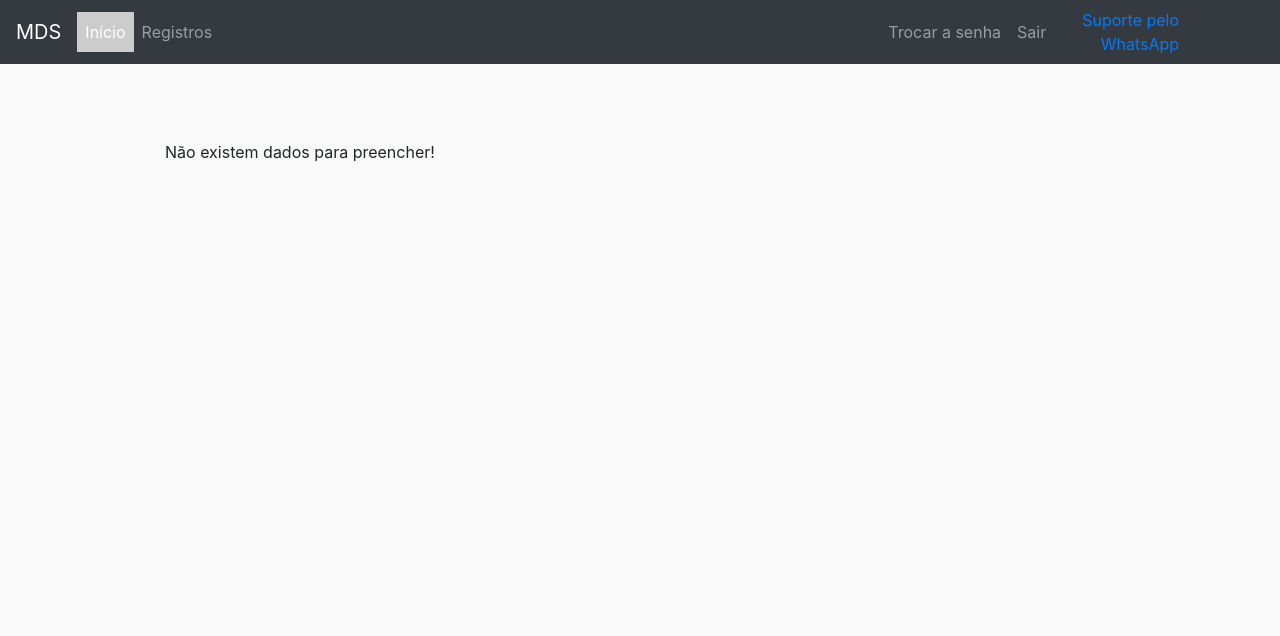
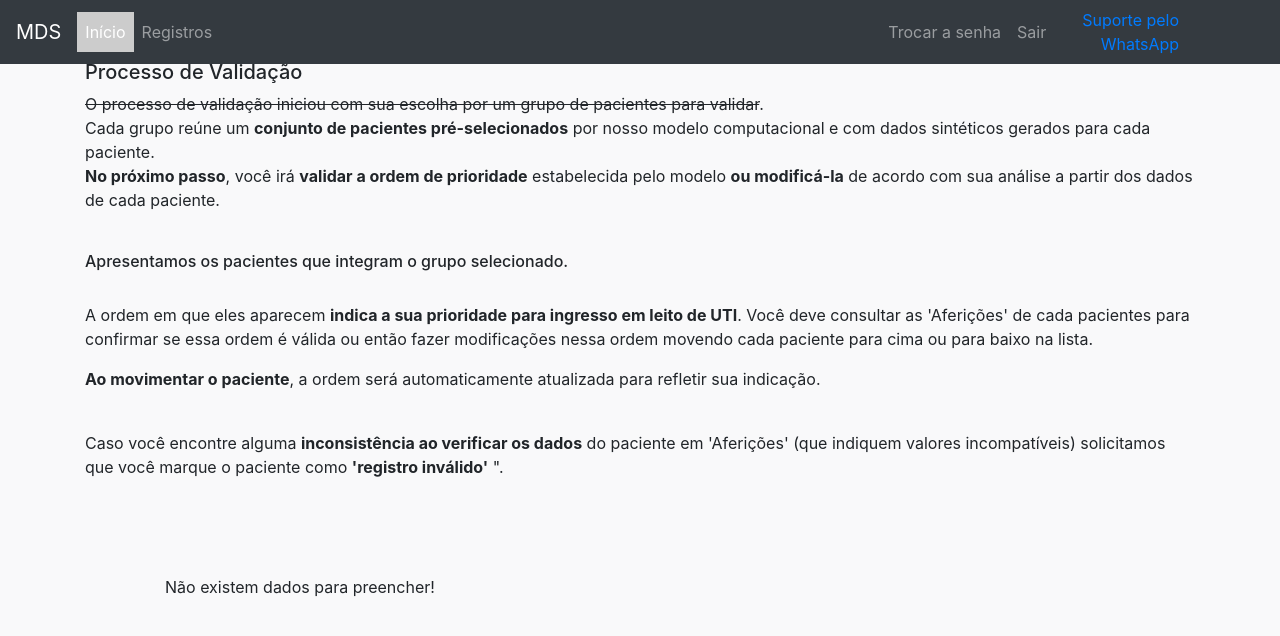
Before and after one commit to alisonsassi95/MasterMedicalDecisionSupport, a Django app: page /validation_group/1 in a window 1280 px wide. Shown: the top 636 px of the page. Run offline with Django 3.2, Linux system fonts and the light colour scheme; the visitor is signed in with stand-in values (Sample User, id 1); data that the repository does not hold is empty; some libraries are stand-ins or nearby versions.

Commit message:
Ajuste conforme professor

```diff
--- a/myproject/core/templates/base.html
+++ b/myproject/core/templates/base.html
@@ -7,7 +7,7 @@
     <meta http-equiv="X-UA-Compatible" content="IE=edge">
     <meta name="viewport" content="width=device-width, initial-scale=1.0, shrink-to-fit=no">
     <link rel="shortcut icon" href="https://icons.iconarchive.com/icons/icons-land/medical/32/People-Doctor-Male-icon.png">
-    <title>Medical Decision Support</title>
+    <title>Medical Support Decision System</title>
     <!-- jQuery -->
     <script src="https://code.jquery.com/jquery-3.4.1.min.js"></script>
     <!-- Bootstrap core CSS -->
--- a/patient/templates/endValidation.html
+++ b/patient/templates/endValidation.html
@@ -6,10 +6,8 @@
     <h1>Muito obrigado!</h1>
     <a> Agradeço pelo seu apoio nessa validação dos dados, se sentir necessidade de sugerir ou corrigir algo nesse trabalho, pode entrar em contato pelo WhatsApp no link.</a>
     <br/>
-    <br/>
-
+    <br>
     </a>
-    <a> Se tiver disponibilidade, e quiser validar mais um grupo de pacientes, sinta-se à vontade. </a>
-    <a href="{% url 'makeGroups'%}" class="btn btn-success m-1">Começar outra validação</a>
+    <a href="{% url 'makeGroups'%}" class="btn btn-success m-1">Validar outro grupo de pacientes</a>
   </div>
 {% endblock content %}
--- a/patient/templates/validation.html
+++ b/patient/templates/validation.html
@@ -235,6 +235,15 @@
 <body className='snippet-body'>
     <script src="https://code.jquery.com/ui/1.13.1/jquery-ui.js"></script>
     <div class="page-content page-container" id="page-content">
+        <h5>Processo de Validação</h5>
+        <p> <s>O processo de validação iniciou com sua escolha por um grupo de pacientes para validar</s>.<br>
+            Cada grupo reúne um <b>conjunto de pacientes pré-selecionados</b> por nosso modelo computacional e com dados sintéticos gerados para cada paciente. <br>
+            <b>No próximo passo</b>, você irá <b>validar a ordem de prioridade</b> estabelecida pelo modelo <b>ou modificá-la</b> de acordo com sua análise a partir dos dados de cada paciente.</p>
+            <br>
+            <h6>Apresentamos os pacientes que integram o grupo selecionado.</h6> <br>
+             <p> A ordem em que eles aparecem <b>indica a sua prioridade para ingresso em leito de UTI</b>. Você deve consultar as 'Aferições' de cada pacientes para confirmar se essa ordem é válida ou então fazer modificações nessa ordem movendo cada paciente para cima ou para baixo na lista.</p>
+             <p> <b>Ao movimentar o paciente</b>, a ordem será automaticamente atualizada para refletir sua indicação. </p> <br>
+             <p> Caso você encontre alguma <b>inconsistência ao verificar os dados</b> do paciente em 'Aferições' (que indiquem valores incompatíveis) solicitamos que você marque o paciente como <b>'registro inválido'</b> ".</p>
         <div class="padding">
             {% if patient_records %}
             <section>
@@ -246,18 +255,17 @@
                             <div class="move">
 
                                 <div data-id={{data.name_patient}} id="Orders" class="card">
-                                    <h5 class="index">1</h5>
-                                    <div>
-                                        <a data-toggle="modal" data-target="#modal" class="btn btn-danger m-1 float-right" onclick="setaDadosModal('{{ data.id }}', '{{ data.name_patient }}')">
-                                            {{data.name_patient}} é inválido
-                                        </a>
-                                    </div>
+                                    <h6 class="index text-center">1</h6>
+
 
                                     <div class="card-body">
-                                        <h6 class="card-title">{{data.name_patient}}</h6>
+                                        <h6 class="card-title text-center">{{data.name_patient}}</h6>
 
                                         <p class="accordion">Aferições do paciente (Clique para mais detalhes)</p>
                                         <div class="panel">
+                                            <a data-toggle="modal" data-target="#modal" class="btn btn-info m-1 float-right" onclick="setaDadosModal('{{ data.id }}', '{{ data.name_patient }}')">
+                                                Marcar <b>{{data.name_patient}}</b> inválido
+                                            </a>
                                             <p>
                                                 Score Total: {{data.scoreTotal}} <br>
                                                 NEUROLÓGICO: {{ data.MeaningNeurological }} <br>
@@ -269,6 +277,7 @@
                                                 SPICT: {{ data.MeaningSpict }} <br>
                                                 ECOG: {{ data.MeaningEcog }} <br>
                                             </p>
+
                                         </div>
                                     </div>
                                 </div>
@@ -303,7 +312,7 @@
 
                 <div class="panel-body">
                     <form id="modalExemplo" method="post" action="">
-                        <label for="justificative">Digite sua justificativa:</label>
+                        <label for="justificative"></label>
                         <textarea class="form-control" id="justificative" rows="3"></textarea>
                         <input type="text" name="id-modal-patient" id="id-modal-patient" hidden>
                     </form>
@@ -338,7 +347,7 @@
 
         let changeS = {}
         function setaDadosModal(id,nome,group) {
-            $('.modal-body').html(' Justifique o motivo da invalidez do paciente ' + nome)
+            $('.modal-body').html('Por favor, indique qual problema você vê nos dados do paciente ' + nome + ' que o levam a invalidá-los')
             document.getElementById('id-modal-patient').value = id;
         }
 
```
Also changed, not shown: myproject/core/templates/index.html (+4 -5 lines), patient/importCSV copy.py (deleted, +0 -67 lines), patient/templates/makeGroups.html (+7 -7 lines).
